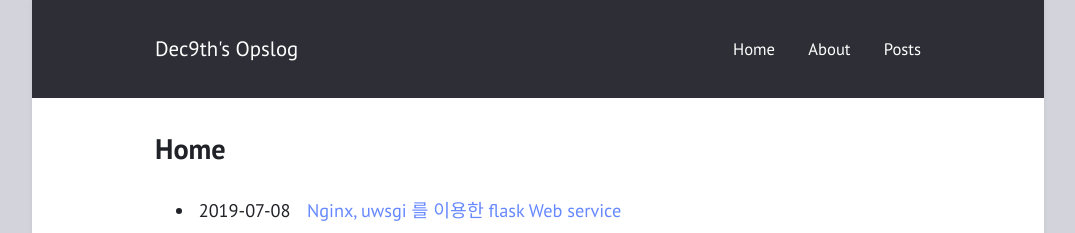
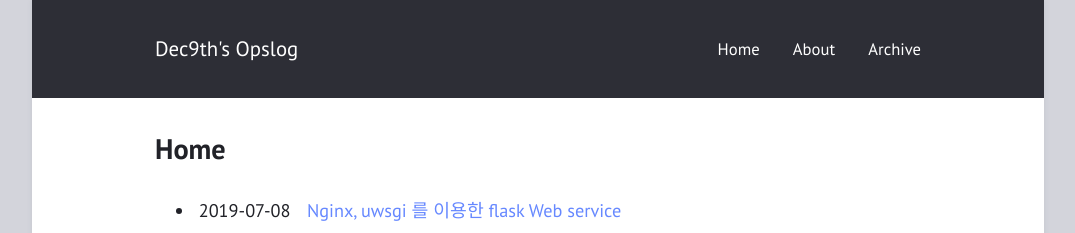
Before and after one commit to dec9th/dec9th.github.io, a Jekyll site: the page built from index.html, in a window 1280 px wide. Shown: the top 233 px of the page, without its empty margins (102-1177 px from the left). Built offline with Jekyll 4.4.1, drawn with Linux system fonts in a browser that asks for light colours.

Commit message:
remove posts

```diff
--- a/_config.yml
+++ b/_config.yml
@@ -18,7 +18,7 @@ minimal: true             # use a dark header
 navigation:                # accepts {file, title, url, icon, sidebaricon}
   - {file: "index.html"}
   - {file: "README.md"}
-  - {file: "posts.html"}
+  - {file: "archive.html"}
 
 external:                  # shows a footer with social links - for available icons see fontawesome.com/icons
   - {title: Mail, icon: envelope, url: "mailto:niklasbuschmann@users.noreply.github.com"}
--- a/posts.html
+++ /dev/null
@@ -1,6 +0,0 @@
----
-layout: default
-title: "Posts"
----
-
-{% include archive.html title="Posts" %}
```
